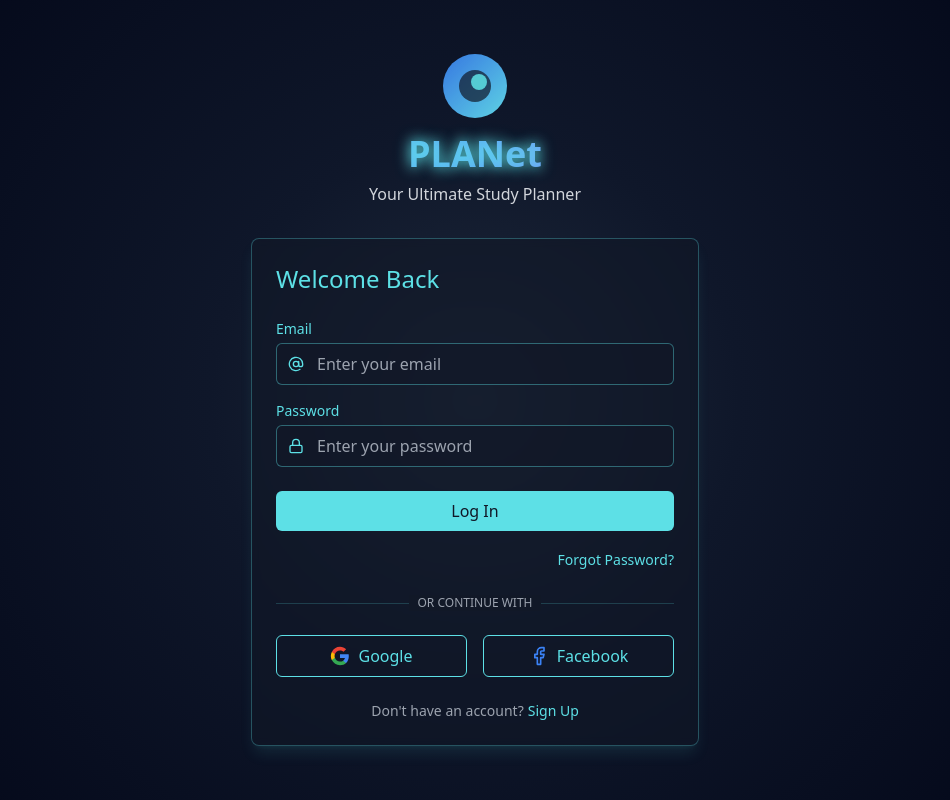
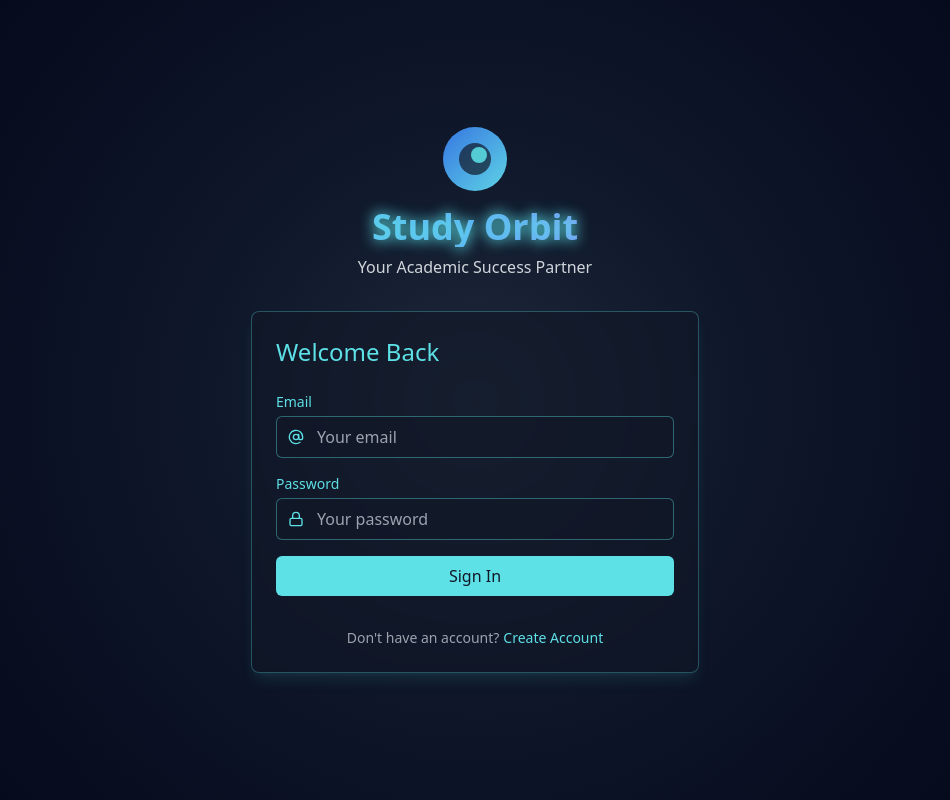
Before and after one commit to Piyush1617s/PLANet-study-planner, a React (Vite) app: page / in a window 1280 px wide. Shown: the whole page, without its empty margins (165-1115 px from the left). Built offline with nearby package versions, Linux system fonts and the light colour scheme.

Commit message:
Refactor: Simplify login and add profile section
- Removed the "About PLANet" section from the settings component.
- Simplified the login section in the login form.
- Added a new profile section.
- Modified the UI to avoid direct copying and align with a college project aesthetic.

```diff
--- a/src/components/LoginForm.tsx
+++ b/src/components/LoginForm.tsx
@@ -1,6 +1,6 @@
 
 import React, { useState } from 'react';
-import { User, Lock, AtSign, Facebook, Mail } from 'lucide-react';
+import { User, Lock, AtSign } from 'lucide-react';
 import PlanetCard from './PlanetCard';
 import PlanetInput from './PlanetInput';
 import PlanetButton from './PlanetButton';
@@ -36,12 +36,6 @@ const LoginForm: React.FC<LoginFormProps> = ({ onLogin }) => {
     onLogin();
   };
 
-  const handleSocialLogin = (provider: string) => {
-    console.log(`Login with ${provider}`);
-    // In a real app, we would handle social auth here
-    onLogin();
-  };
-
   return (
     <div className="min-h-screen flex items-center justify-center">
       <div className="w-full max-w-md">
@@ -53,23 +47,23 @@ const LoginForm: React.FC<LoginFormProps> = ({ onLogin }) => {
             </div>
           </div>
           <h1 className="text-4xl font-bold bg-gradient-to-r from-planet-cyan via-blue-400 to-planet-purple bg-clip-text text-transparent animate-glow">
-            PLANet
+            Study Orbit
           </h1>
-          <p className="text-gray-300 mt-2">Your Ultimate Study Planner</p>
+          <p className="text-gray-300 mt-2">Your Academic Success Partner</p>
         </div>
 
         <PlanetCard className="shadow-lg shadow-planet-cyan/10">
           <h2 className="text-2xl text-planet-cyan mb-6">
-            {isSignUp ? 'Create Account' : 'Welcome Back'}
+            {isSignUp ? 'Join Study Orbit' : 'Welcome Back'}
           </h2>
 
-          <form onSubmit={handleSubmit}>
+          <form onSubmit={handleSubmit} className="space-y-4">
             {isSignUp && (
-              <div className="mb-4">
+              <div>
                 <PlanetInput
-                  label="Full Name"
+                  label="Name"
                   name="name"
-                  placeholder="Enter your name"
+                  placeholder="Your name"
                   icon={<User className="h-4 w-4" />}
                   value={formData.name}
                   onChange={handleChange}
@@ -78,12 +72,12 @@ const LoginForm: React.FC<LoginFormProps> = ({ onLogin }) => {
               </div>
             )}
 
-            <div className="mb-4">
+            <div>
               <PlanetInput
                 label="Email"
                 name="email"
                 type="email"
-                placeholder="Enter your email"
+                placeholder="Your email"
                 icon={<AtSign className="h-4 w-4" />}
                 value={formData.email}
                 onChange={handleChange}
@@ -91,12 +85,12 @@ const LoginForm: React.FC<LoginFormProps> = ({ onLogin }) => {
               />
             </div>
 
-            <div className="mb-6">
+            <div>
               <PlanetInput
                 label="Password"
                 name="password"
                 type="password"
-                placeholder={isSignUp ? "Create a password" : "Enter your password"}
+                placeholder="Your password"
                 icon={<Lock className="h-4 w-4" />}
                 value={formData.password}
                 onChange={handleChange}
@@ -104,67 +98,11 @@ const LoginForm: React.FC<LoginFormProps> = ({ onLogin }) => {
               />
             </div>
 
-            <PlanetButton type="submit" className="w-full mb-4">
-              {isSignUp ? 'Sign Up' : 'Log In'}
+            <PlanetButton type="submit" className="w-full mt-6">
+              {isSignUp ? 'Create Account' : 'Sign In'}
             </PlanetButton>
 
-            {!isSignUp && (
-              <div className="text-right mb-6">
-                <a href="#" className="text-planet-cyan text-sm hover:underline">
-                  Forgot Password?
-                </a>
-              </div>
-            )}
-
-            <div className="relative mb-6">
-              <div className="absolute inset-0 flex items-center">
-                <div className="w-full border-t border-planet-cyan/20"></div>
-              </div>
-              <div className="relative flex justify-center text-xs uppercase">
-                <span className="px-2 bg-planet-dark text-gray-400">Or continue with</span>
-              </div>
-            </div>
-
-            <div className="grid grid-cols-2 gap-4 mb-6">
-              <PlanetButton
-                type="button"
-                variant="outline"
-                className="flex items-center justify-center gap-2"
-                onClick={() => handleSocialLogin('Google')}
-              >
-                <svg className="h-5 w-5" viewBox="0 0 24 24">
-                  <path
-                    d="M22.56 12.25c0-.78-.07-1.53-.2-2.25H12v4.26h5.92c-.26 1.37-1.04 2.53-2.21 3.31v2.77h3.57c2.08-1.92 3.28-4.74 3.28-8.09z"
-                    fill="#4285F4"
-                  />
-                  <path
-                    d="M12 23c2.97 0 5.46-.98 7.28-2.66l-3.57-2.77c-.98.66-2.23 1.06-3.71 1.06-2.86 0-5.29-1.93-6.16-4.53H2.18v2.84C3.99 20.53 7.7 23 12 23z"
-                    fill="#34A853"
-                  />
-                  <path
-                    d="M5.84 14.09c-.22-.66-.35-1.36-.35-2.09s.13-1.43.35-2.09V7.07H2.18C1.43 8.55 1 10.22 1 12s.43 3.45 1.18 4.93l2.85-2.22.81-.62z"
-                    fill="#FBBC05"
-                  />
-                  <path
-                    d="M12 5.38c1.62 0 3.06.56 4.21 1.64l3.15-3.15C17.45 2.09 14.97 1 12 1 7.7 1 3.99 3.47 2.18 7.07l3.66 2.84c.87-2.6 3.3-4.53 6.16-4.53z"
-                    fill="#EA4335"
-                  />
-                </svg>
-                Google
-              </PlanetButton>
-
-              <PlanetButton
-                type="button"
-                variant="outline"
-                className="flex items-center justify-center gap-2"
-                onClick={() => handleSocialLogin('Facebook')}
-              >
-                <Facebook className="h-5 w-5 text-blue-500" />
-                Facebook
-              </PlanetButton>
-            </div>
-
-            <div className="text-center text-gray-400 text-sm">
+            <div className="text-center text-gray-400 text-sm pt-4">
               {isSignUp
                 ? "Already have an account?"
                 : "Don't have an account?"
@@ -174,7 +112,7 @@ const LoginForm: React.FC<LoginFormProps> = ({ onLogin }) => {
                 className="ml-1 text-planet-cyan hover:underline"
                 onClick={toggleMode}
               >
-                {isSignUp ? 'Log In' : 'Sign Up'}
+                {isSignUp ? 'Sign In' : 'Create Account'}
               </button>
             </div>
           </form>
--- /dev/null
+++ b/src/components/Profile.tsx
@@ -0,0 +1,98 @@
+
+import React from 'react';
+import { User, Mail, Clock, BookOpen } from 'lucide-react';
+import PlanetCard from './PlanetCard';
+import PlanetButton from './PlanetButton';
+
+const Profile: React.FC = () => {
+  // In a real app, this would come from context or props
+  const user = {
+    name: 'Student Name',
+    email: 'student@university.edu',
+    joinedDate: '2023-09-01',
+    major: 'Computer Science',
+    studyHours: 120,
+    completedTasks: 48
+  };
+
+  return (
+    <PlanetCard title={<div className="flex items-center gap-2"><User className="h-5 w-5" /> Profile</div>}>
+      <div className="flex flex-col md:flex-row gap-6">
+        <div className="flex-shrink-0 flex flex-col items-center">
+          <div className="w-24 h-24 bg-gradient-to-br from-blue-400 to-cyan-300 rounded-full flex items-center justify-center text-white text-3xl font-bold">
+            {user.name.charAt(0)}
+          </div>
+          <div className="mt-4 text-center">
+            <h3 className="text-lg font-medium text-white">{user.name}</h3>
+            <div className="flex items-center justify-center text-sm text-gray-400 mt-1">
+              <Mail className="h-3 w-3 mr-1" />
+              <span>{user.email}</span>
+            </div>
+          </div>
+          <PlanetButton variant="outline" className="mt-4 text-sm">
+            Edit Profile
+          </PlanetButton>
+        </div>
+
+        <div className="flex-grow">
+          <div className="grid grid-cols-1 md:grid-cols-2 gap-4">
+            <div className="bg-planet-dark/40 border border-planet-cyan/20 p-4 rounded-md">
+              <div className="flex items-center text-planet-cyan mb-2">
+                <BookOpen className="h-4 w-4 mr-2" />
+                <span className="text-sm font-medium">Major</span>
+              </div>
+              <div className="text-white">{user.major}</div>
+            </div>
+
+            <div className="bg-planet-dark/40 border border-planet-cyan/20 p-4 rounded-md">
+              <div className="flex items-center text-planet-cyan mb-2">
+                <Clock className="h-4 w-4 mr-2" />
+                <span className="text-sm font-medium">Joined</span>
+              </div>
+              <div className="text-white">{new Date(user.joinedDate).toLocaleDateString()}</div>
+            </div>
+          </div>
+
+          <div className="mt-4 grid grid-cols-2 gap-4">
+            <div className="bg-planet-dark/40 border border-planet-cyan/20 p-4 rounded-md text-center">
+              <div className="text-2xl font-bold text-white">{user.studyHours}</div>
+              <div className="text-xs text-gray-400 mt-1">STUDY HOURS</div>
+            </div>
+
+            <div className="bg-planet-dark/40 border border-planet-cyan/20 p-4 rounded-md text-center">
+              <div className="text-2xl font-bold text-white">{user.completedTasks}</div>
+              <div className="text-xs text-gray-400 mt-1">COMPLETED TASKS</div>
+            </div>
+          </div>
+
+          <div className="mt-6">
+            <h3 className="text-planet-cyan mb-3">Academic Goals</h3>
+            <div className="bg-planet-dark/40 border border-planet-cyan/20 p-4 rounded-md">
+              <div className="mb-3">
+                <div className="flex justify-between text-sm mb-1">
+                  <span className="text-white">Weekly Study Hours</span>
+                  <span className="text-planet-cyan">8/12 hrs</span>
+                </div>
+                <div className="h-2 bg-planet-dark rounded-full">
+                  <div className="h-2 bg-planet-cyan rounded-full" style={{ width: '66%' }}></div>
+                </div>
+              </div>
+
+              <div className="mb-3">
+                <div className="flex justify-between text-sm mb-1">
+                  <span className="text-white">Assignment Completion</span>
+                  <span className="text-planet-cyan">85%</span>
+                </div>
+                <div className="h-2 bg-planet-dark rounded-full">
+                  <div className="h-2 bg-planet-cyan rounded-full" style={{ width: '85%' }}></div>
+                </div>
+              </div>
+            </div>
+          </div>
+        </div>
+      </div>
+    </PlanetCard>
+  );
+};
+
+export default Profile;
--- a/src/components/Settings.tsx
+++ b/src/components/Settings.tsx
@@ -43,14 +43,6 @@ const Settings: React.FC = () => {
             <option value="Saturday">Saturday</option>
           </select>
         </div>
-
-        <div className="pt-4 border-t border-planet-cyan/20">
-          <h3 className="text-lg text-planet-cyan mb-3">About PLANet</h3>
-          <p className="text-gray-300">
-            PLANet is your ultimate study companion designed to help you track, plan, and optimize your academic journey.
-            Version 1.0.0
-          </p>
-        </div>
       </div>
     </PlanetCard>
   );
--- a/src/contexts/PlanetContext.tsx
+++ b/src/contexts/PlanetContext.tsx
@@ -1,8 +1,7 @@
-
 import React, { createContext, useContext, useState, useEffect } from 'react';
 
 // Types
-export type TabType = 'tasks' | 'pomodoro' | 'calendar' | 'events' | 'subjects' | 'analytics';
+export type TabType = 'tasks' | 'pomodoro' | 'calendar' | 'events' | 'subjects' | 'analytics' | 'profile';
 export type PriorityType = 'low' | 'medium' | 'high';
 export type UrgencyType = 'low' | 'medium' | 'high';
 
--- a/src/pages/Dashboard.tsx
+++ b/src/pages/Dashboard.tsx
@@ -1,6 +1,6 @@
 
 import React, { useState } from 'react';
-import { Target, BarChart3, Settings as SettingsIcon } from 'lucide-react';
+import { Target, BarChart3, Settings as SettingsIcon, User } from 'lucide-react';
 import Logo from '@/components/Logo';
 import NavigationButton from '@/components/NavigationButton';
 import TaskManagement from '@/components/TaskManagement';
@@ -11,6 +11,7 @@ import SubjectsManagement from '@/components/SubjectsManagement';
 import Settings from '@/components/Settings';
 import AnalyticsDashboard from '@/components/AnalyticsDashboard';
 import FloatingPlanets from '@/components/FloatingPlanets';
+import Profile from '@/components/Profile';
 import { usePlanet, TabType } from '@/contexts/PlanetContext';
 
 const Dashboard: React.FC = () => {
@@ -23,7 +24,8 @@ const Dashboard: React.FC = () => {
     { id: 'calendar', label: 'Calendar', icon: <svg className="h-5 w-5 mr-2" viewBox="0 0 24 24" fill="none" stroke="currentColor" strokeWidth="2" strokeLinecap="round" strokeLinejoin="round"><rect x="3" y="4" width="18" height="18" rx="2" ry="2"/><line x1="16" y1="2" x2="16" y2="6"/><line x1="8" y1="2" x2="8" y2="6"/><line x1="3" y1="10" x2="21" y2="10"/></svg> },
     { id: 'events', label: 'Events', icon: <svg className="h-5 w-5 mr-2" viewBox="0 0 24 24" fill="none" stroke="currentColor" strokeWidth="2" strokeLinecap="round" strokeLinejoin="round"><polygon points="12 2 15.09 8.26 22 9.27 17 14.14 18.18 21.02 12 17.77 5.82 21.02 7 14.14 2 9.27 8.91 8.26 12 2"/></svg> },
     { id: 'subjects', label: 'Subjects', icon: <svg className="h-5 w-5 mr-2" viewBox="0 0 24 24" fill="none" stroke="currentColor" strokeWidth="2" strokeLinecap="round" strokeLinejoin="round"><path d="M2 3h6a4 4 0 0 1 4 4v14a3 3 0 0 0-3-3H2z"/><path d="M22 3h-6a4 4 0 0 0-4 4v14a3 3 0 0 1 3-3h7z"/></svg> },
-    { id: 'analytics', label: 'Analytics', icon: <BarChart3 className="h-5 w-5 mr-2" /> }
+    { id: 'analytics', label: 'Analytics', icon: <BarChart3 className="h-5 w-5 mr-2" /> },
+    { id: 'profile', label: 'Profile', icon: <User className="h-5 w-5 mr-2" /> }
   ];
 
   return (
@@ -54,6 +56,7 @@ const Dashboard: React.FC = () => {
           {activeTab === 'events' && <EventsManagement />}
           {activeTab === 'subjects' && <SubjectsManagement />}
           {activeTab === 'analytics' && <AnalyticsDashboard />}
+          {activeTab === 'profile' && <Profile />}
 
           {showSettings && (
             <div className="mt-8">
```
